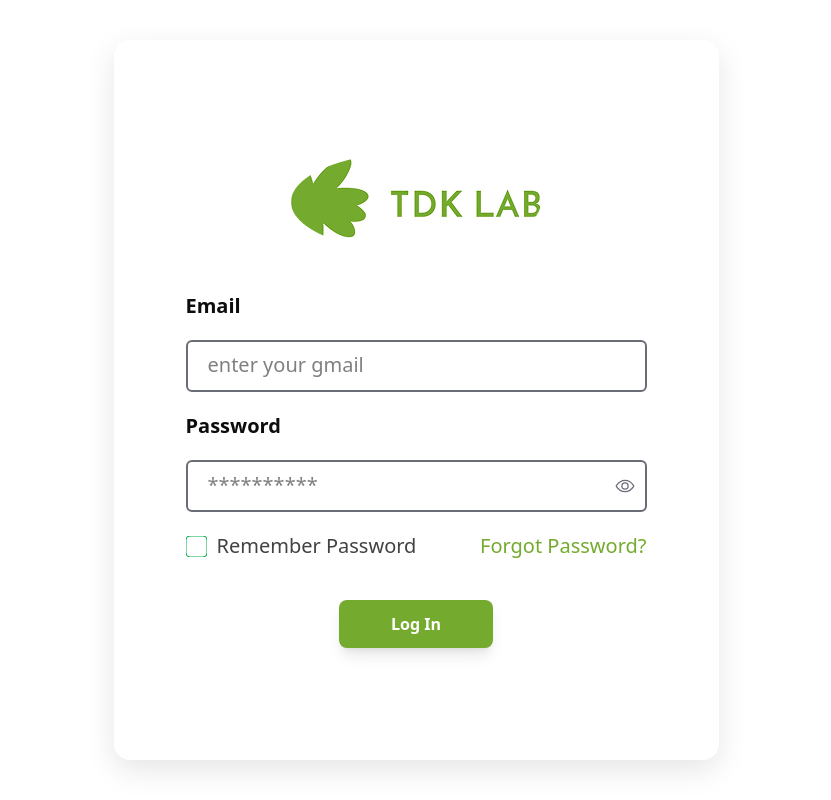
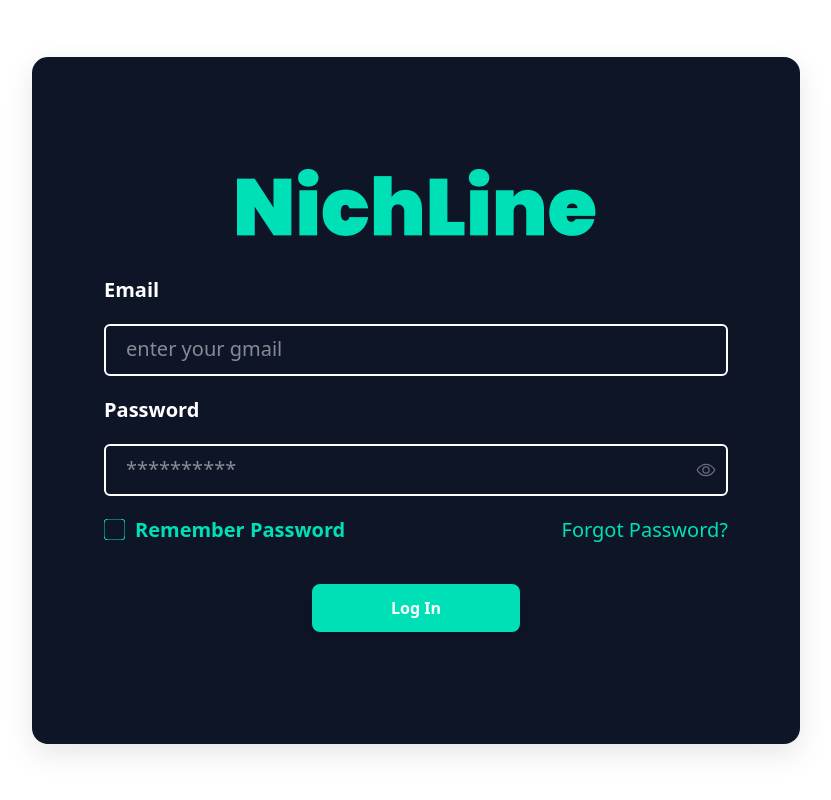
Before and after one commit to TAIJULAMAN/nicheLine-messaging-app-dashboard, a React (Vite) app: page /sign-in in a window 1280 px wide. Shown: the whole page, without its empty margins (224-1055 px from the left). Built offline with nearby package versions, Linux system fonts and the light colour scheme.

Commit message:
Add auth  pages design

```diff
--- a/src/pages/auth/ForgetPassword.jsx
+++ b/src/pages/auth/ForgetPassword.jsx
@@ -5,22 +5,21 @@ function ForgetPassword() {
 
   return (
     <div className="bg-white min-h-screen flex items-center justify-center p-5">
-      <div className="container mx-auto">
-        <div className="flex  justify-center items-center ">
-          <div className="w-full md:w-1/2 lg:w-1/2 p-5 md:px-[100px] md:py-[200px] bg-white  shadow-[0px_10px_20px_rgba(0,0,0,0.2)] rounded-2xl">
+
+          <div className="w-full md:max-w-3xl bg-[#0e1527] p-5 md:px-18 md:py-28 shadow-[0px_10px_30px_rgba(0,0,0,0.1)] rounded-2xl">
             <div className="flex justify-center items-center mb-10">
               <img src="/logo.png" alt="" />
             </div>
             <form className="space-y-5">
               <div>
-                <label className="text-xl text-[#0D0D0D] mb-2 font-bold">
+                <label className="text-xl text-white mb-2 font-bold">
                   Email
                 </label>
                 <input
                   type="email"
                   name="email"
                   placeholder="nahidhossain@gmail.com"
-                  className="w-full px-5 py-3 border-2 border-[#6A6D76] rounded-md outline-none mt-5 placeholder:text-xl"
+                  className="w-full px-5 py-3 border-2 border-white rounded-md outline-none mt-5 placeholder:text-xl text-white"
                   required
                 />
               </div>
@@ -29,7 +28,7 @@ function ForgetPassword() {
                 <button
                   onClick={() => navigate("/verification-code")}
                   type="button"
-                  className="w-1/3 bg-[#74AA2E] text-white font-bold py-3 rounded-lg shadow-lg cursor-pointer mt-5"
+                  className="w-1/3 bg-[#00e0b7] text-white font-bold py-3 rounded-lg shadow-lg cursor-pointer mt-5"
                 >
                   Send Code
                 </button>
@@ -37,8 +36,7 @@ function ForgetPassword() {
             </form>
           </div>
         </div>
-      </div>
-    </div>
+
   );
 }
 
--- a/src/pages/auth/ResetPassword.jsx
+++ b/src/pages/auth/ResetPassword.jsx
@@ -8,15 +8,13 @@ function ResetPassword() {
 
   return (
     <div className="bg-white min-h-screen flex items-center justify-center p-5">
-      <div className="container mx-auto">
-        <div className="flex  justify-center items-center">
-          <div className="w-full lg:w-1/2 bg-white p-5 md:px-18 md:py-28 shadow-[0px_10px_20px_rgba(0,0,0,0.2)] rounded-2xl">
+      <div className="w-full md:max-w-3xl bg-[#0e1527] p-5 md:px-18 md:py-28 shadow-[0px_10px_30px_rgba(0,0,0,0.1)] rounded-2xl">
         <div className="flex justify-center items-center mb-10">
           <img src="/logo.png" alt="" />
         </div>
         <form className="space-y-6">
           <div className="w-full">
-                <label className="text-xl text-[#0D0D0D] mb-2 font-bold">
+            <label className="text-xl text-white mb-2 font-bold">
               New Password
             </label>
             <div className="w-full relative">
@@ -24,7 +22,7 @@ function ResetPassword() {
                 type={showPassword ? "text" : "password"}
                 name="password"
                 placeholder="**********"
-                    className="w-full px-5 py-3 border-2 border-[#6A6D76] rounded-md outline-none mt-5 placeholder:text-xl"
+                className="w-full px-5 py-3 border-2 border-white rounded-md outline-none mt-5 placeholder:text-xl text-white"
                 required
               />
               <button
@@ -41,7 +39,7 @@ function ResetPassword() {
             </div>
           </div>
           <div className="w-full">
-                <label className="text-xl text-[#0D0D0D] mb-2 font-bold">
+            <label className="text-xl text-white mb-2 font-bold">
               Confirm New Password
             </label>
             <div className="w-full relative">
@@ -49,7 +47,7 @@ function ResetPassword() {
                 type={showPassword ? "text" : "password"}
                 name="password"
                 placeholder="**********"
-                    className="w-full px-5 py-3 border-2 border-[#6A6D76] rounded-md outline-none mt-5 placeholder:text-xl"
+                className="w-full px-5 py-3 border-2 border-white rounded-md outline-none mt-5 placeholder:text-xl text-white"
                 required
               />
               <button
@@ -69,7 +67,7 @@ function ResetPassword() {
             <button
               onClick={() => navigate("/sign-in")}
               type="button"
-                  className="w-1/3 bg-[#74AA2E] text-white font-bold py-3 rounded-lg shadow-lg cursor-pointer mt-5"
+              className="w-1/3 bg-[#00e0b7] text-white font-bold py-3 rounded-lg shadow-lg cursor-pointer mt-5"
             >
               Update Password
             </button>
@@ -77,8 +75,6 @@ function ResetPassword() {
         </form>
       </div>
     </div>
-      </div>
-    </div>
   );
 }
 
--- a/src/pages/auth/SignInPage.jsx
+++ b/src/pages/auth/SignInPage.jsx
@@ -17,27 +17,25 @@ function SignInPage() {
 
   return (
     <div className="bg-white min-h-screen flex items-center justify-center p-5">
-      <div className="container mx-auto">
-        <div className="flex  justify-center items-center">
-          <div className="w-full lg:w-1/2 bg-white p-5 md:px-18 md:py-28 shadow-[0px_10px_30px_rgba(0,0,0,0.1)] rounded-2xl">
+      <div className="w-full md:max-w-3xl bg-[#0e1527] p-5 md:px-18 md:py-28 shadow-[0px_10px_30px_rgba(0,0,0,0.1)] rounded-2xl">
         <div className="flex justify-center items-center mb-10">
           <img src="/logo.png" alt="" />
         </div>
         <form className="space-y-5">
           <div className="w-full">
-                <label className="text-xl text-[#0D0D0D] mb-2 font-bold">
+            <label className="text-xl text-white mb-2 font-bold">
               Email
             </label>
             <input
               type="email"
               name="email"
               placeholder="enter your gmail"
-                  className="w-full px-5 py-3 border-2 border-[#6A6D76] rounded-md outline-none mt-5 placeholder:text-xl"
+              className="w-full px-5 py-3 border-2 border-white rounded-md outline-none mt-5 placeholder:text-xl text-white"
               required
             />
           </div>
           <div className="w-full">
-                <label className="text-xl text-[#0D0D0D] mb-2 font-bold">
+            <label className="text-xl text-white mb-2 font-bold">
               Password
             </label>
             <div className="w-full relative">
@@ -45,7 +43,7 @@ function SignInPage() {
                 type={showPassword ? "text" : "password"}
                 name="password"
                 placeholder="**********"
-                    className="w-full border-2 border-[#6A6D76] rounded-md outline-none px-5 py-3 mt-5 placeholder:text-xl"
+                className="w-full border-2 border-white rounded-md outline-none px-5 py-3 mt-5 placeholder:text-xl text-white"
                 required
               />
               <button
@@ -85,8 +83,8 @@ function SignInPage() {
                       width="21"
                       height="21"
                       rx="4"
-                          className="fill-[#00B047]"
-                          stroke="#00B047"
+                      className="fill-[#00e0b7]"
+                      stroke="#00e0b7"
                     ></rect>
                     <path
                       id="Vector"
@@ -112,17 +110,17 @@ function SignInPage() {
                       height="21"
                       rx="4"
                       className="fill-transparent"
-                          stroke="#00B047"
+                      stroke="#00e0b7"
                     ></rect>
                   </g>
                 </svg>
               )}
 
-                  <span className="text-xl text-[#424242]">
+              <span className="text-xl text-[#00e0b7] font-bold">
                 Remember Password
               </span>
             </label>
-                <Link to="/forget-password" className="text-[#74AA2E] text-xl">
+            <Link to="/forget-password" className="text-[#00e0b7] text-xl">
               Forgot Password?
             </Link>
           </div>
@@ -130,15 +128,14 @@ function SignInPage() {
             <button
               onClick={() => navigate("/")}
               type="button"
-                  className="w-1/3 bg-[#74AA2E] text-white font-bold py-3 rounded-lg shadow-lg cursor-pointer mt-5"
+              className="w-1/3 bg-[#00e0b7] text-white font-bold py-3 rounded-lg shadow-lg cursor-pointer mt-5"
             >
               Log In
             </button>
           </div>
         </form>
       </div>
-        </div>
-      </div>
+
     </div>
   );
 }
--- a/src/pages/auth/VerificationCode.jsx
+++ b/src/pages/auth/VerificationCode.jsx
@@ -24,15 +24,18 @@ function VerificationCode() {
 
   return (
     <div className="bg-white min-h-screen flex items-center justify-center p-5">
-      <div className="container mx-auto">
-        <div className="flex  justify-center items-center">
-          <div className="w-full lg:w-1/2 bg-white p-5 md:px-18 md:py-28 shadow-[0px_10px_20px_rgba(0,0,0,0.2)] rounded-2xl">
+      <div className="w-full md:max-w-3xl bg-[#0e1527] p-5 md:px-18 md:py-28 shadow-[0px_10px_30px_rgba(0,0,0,0.1)] rounded-2xl">
         <div className="flex justify-center items-center mb-10">
           <img src="/logo.png" alt="" />
         </div>
 
-            <form className="space-y-5">
-              <div className="flex justify-center gap-2">
+        <form className="space-y-5 mt-5">
+        <div className="flex justify-center items-center">
+            <p className="text-xl text-white my-5 font-bold">
+            Enter Verification Code
+          </p>
+        </div>
+          <div className="flex justify-center gap-2 mt-5">
             {code.map((digit, index) => (
               <input
                 key={index}
@@ -41,7 +44,7 @@ function VerificationCode() {
                 maxLength="1"
                 value={digit}
                 onChange={(e) => handleChange(e.target.value, index)}
-                    className="shadow-xs w-12 h-12 text-2xl text-center border border-[#6A6D76] text-[#0d0d0d] rounded-lg focus:outline-none"
+                className="shadow-xs w-12 h-12 text-2xl text-center border border-[#00e0b7] text-[#00e0b7] rounded-lg focus:outline-none"
               />
             ))}
           </div>
@@ -50,19 +53,14 @@ function VerificationCode() {
           <button
             onClick={handleVerifyCode}
             type="button"
-                className="w-1/3 bg-[#74AA2E] text-white font-bold py-3 rounded-lg shadow-lg cursor-pointer mt-5"
+            className="w-1/3 bg-[#00e0b7] text-white font-bold py-3 rounded-lg shadow-lg cursor-pointer mt-5"
           >
             Verify Code
           </button>
         </div>
-            <p className="text-[#6A6D76] text-center mb-10">
-              You have not received the email?{" "}
-              <span className="text-[#00B047]"> Resend</span>
-            </p>
       </div>
     </div>
-      </div>
-    </div>
+
   );
 }
 
```
Also changed, not shown: public/logo.png. Lines whose indentation alone changed are shown as unchanged.
